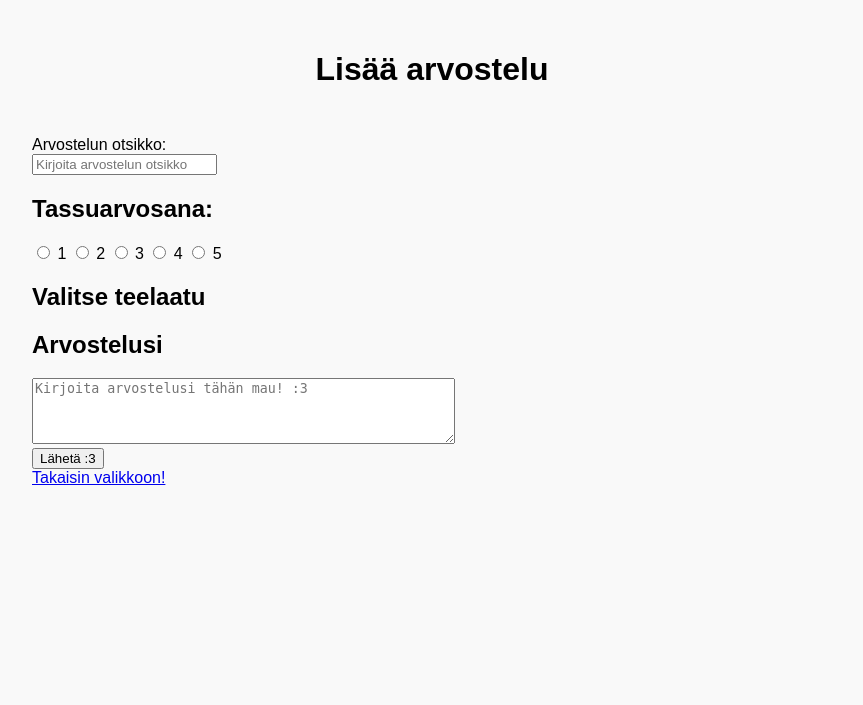
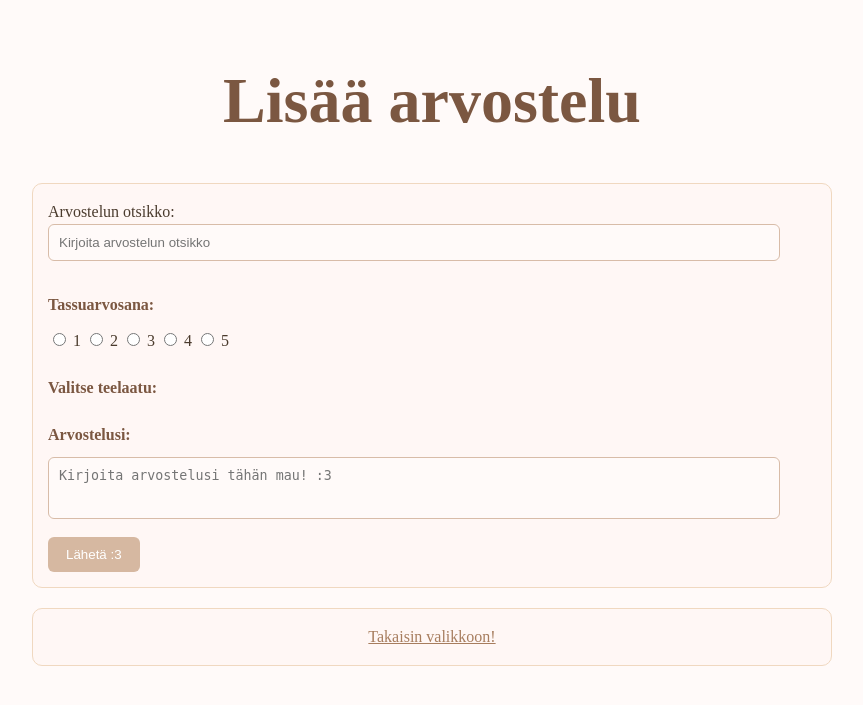
Before and after one commit to macabre-cs/teemukissa, a Python web app: template templates/add_review.html in a window 1280 px wide. Shown: the top 705 px of the page, without its empty margins (208-1071 px from the left). Run offline with Jinja, Linux system fonts and the light colour scheme; the template is opened without the code that fills it, so the values that code supplies are empty.

Commit message:
apply new cool css to app

```diff
--- a/static/main.css
+++ b/static/main.css
@@ -1,56 +1,201 @@
 body {
-    font-family: Arial, sans-serif;
+    font-family: "Times New Roman";
     margin: auto;
     max-width: 50em;
-    background-color: #f9f9f9;
+    background-color: #fffaf9;
+    color: #4a3b2d;
     padding: 20px;
+    line-height: 1.6;
 }
 
 .header {
-    padding: 10px 20px;
     text-align: center;
+    font-family: "Brush Script MT";
+    font-size: 2em;
+    color: #7b5741;
+    margin: 0 0 15px 0;
+    line-height: 1.2;
 }
 
 .nav {
-    margin: 10px 0;
+    text-align: center;
+    margin: auto 0;
+    border: 1px solid #f0d8c0;
+    border-radius: 10px;
+    padding: 15px;
+    background-color: #fff;
+}
+
+.nav a {
+    color: #8c6b4f;
+    margin: 0 8px;
 }
 
 .buttons {
     text-align: center;
-    margin: auto;
-    border: 1px solid #ddd;
-    border-radius: 5px;
+    margin: 20px auto;
+    border: 1px solid #f0d8c0;
+    border-radius: 10px;
     padding: 15px;
-    background-color: #fff;
+    background-color: #fff7f5;
 }
 
 .reviews {
-    border: 1px solid #ddd;
-    border-radius: 5px;
+    border: 1px solid #f0d8c0;
+    border-radius: 10px;
     padding: 15px;
-    margin-top: 15px;
-    margin-bottom: 15px;
+    margin-top: 20px;
     background-color: #fff;
 }
 
 .review {
-    border: 1px solid #ddd;
-    border-radius: 5px;
+    border: 1px solid #f0d8c0;
+    border-radius: 10px;
     padding: 15px;
-    margin: 10px;
-    background-color: #fff;
+    margin: 15px 0;
+    background-color: #fffdfc;
 }
 
-.reviews strong {
-    color: #555;
+.review h2 {
+    color: #7b5741;
 }
 
-.reviews em {
-    color: #888;
-    font-size: 0.9em;
+.review h3 {
+    color: #7b5741;
 }
 
 .actions {
     margin-top: 10px;
+}
+
+.actions a {
+    color: #a77d5e;
+}
+
+.comments {
+    margin-top: 15px;
+    border: 2px solid #f0d8c0;
+    padding: 15px;
+    background-color: #fffaf8;
+    border-radius: 10px;
+}
+
+.comments h3 {
     margin-bottom: 10px;
+    color: #7b5741;
+    padding-left: 5px;
 }
+
+.comment {
+    background-color: #fff;
+    border: 1px solid #f0d8c0;
+    border-radius: 8px;
+    padding: 10px;
+    margin: 10px 0 10px 5px;
+}
+
+.comment strong a {
+    color: #8c6b4f;
+}
+
+.comment em {
+    display: block;
+    color: #a38f7a;
+    font-size: 0.85em;
+    margin-top: 5px;
+}
+
+.create-review {
+    margin-top: 25px;
+    padding: 15px;
+    border: 1px solid #f0d8c0;
+    border-radius: 10px;
+    background-color: #fff7f5;
+}
+
+.create-review h4 {
+    margin-bottom: 10px;
+    color: #7b5741;
+}
+
+.create-review input[type="text"] {
+    width: 710px;
+    padding: 10px;
+    margin-bottom: 10px;
+    border: 1px solid #d8bca8;
+    border-radius: 6px;
+    background-color: #fffaf9;
+}
+
+.create-review textarea {
+    width: 710px;
+    height: 40px;
+    padding: 10px;
+    margin-bottom: 10px;
+    border: 1px solid #d8bca8;
+    border-radius: 6px;
+    background-color: #fffaf9;
+    resize: none;
+}
+
+.create-review input[type="submit"] {
+    background-color: #d6b8a1;
+    color: #fff;
+    padding: 10px 18px;
+    border-radius: 6px;
+    border: none;
+}
+
+.form {
+    margin-top: 25px;
+    padding: 20px;
+    border: 1px solid #f0d8c0;
+    border-radius: 10px;
+    background-color: #fff8f2;
+}
+
+.form label {
+    display: block;
+    margin-bottom: 8px;
+    color: #7b5741;
+}
+
+.form input[type="text"] {
+    width: 740px;
+    padding: 10px;
+    margin-bottom: 12px;
+    border: 1px solid #d8bca8;
+    border-radius: 6px;
+    background-color: #fffaf9;
+}
+
+.form input[type="password"] {
+    width: 740px;
+    padding: 10px;
+    margin-bottom: 12px;
+    border: 1px solid #d8bca8;
+    border-radius: 6px;
+    background-color: #fffaf9;
+}
+
+.form textarea {
+    width: 100%;
+    padding: 10px;
+    margin-bottom: 12px;
+    border: 1px solid #d8bca8;
+    border-radius: 6px;
+    background-color: #fffaf9;
+    resize: none;
+}
+
+.form input[type="submit"] {
+    background-color: #d6b8a1;
+    color: #fff;
+    padding: 10px 18px;
+    border-radius: 6px;
+    border: none;
+}
+
+a {
+    color: #a77d5e;
+}
--- a/templates/add_review.html
+++ b/templates/add_review.html
@@ -8,38 +8,39 @@
     <div class="header">
       <h1>Lisää arvostelu</h1>
     </div>
+
     {% if session.user_id %}
     <h3>Tee vaan maistuu. Eikö niin {{ session["username"] }}?</h3>
     {% endif %}
 
-    <form action="/add_review" method="POST">
-      <p>
+    <div class="create-review">
+      <form action="/add_review" method="POST">
         <label for="title">Arvostelun otsikko:</label><br />
         <input type="text" name="title" required placeholder="Kirjoita arvostelun otsikko" />
-      </p>
-      <h2>Tassuarvosana:</h2>
-      <div>
+
+        <h4>Tassuarvosana:</h4>
         {% for i in range(1, 6) %}
         <label> <input type="radio" name="rating" value="{{ i }}" required /> {{ i }} </label>
         {% endfor %}
-      </div>
-      <h2>Valitse teelaatu</h2>
-      <div>
+
+        <h4>Valitse teelaatu:</h4>
         {% for variety in varieties %}
         <label>
           <input type="radio" name="variety" value="{{ variety[0] }}" required />
           {{ variety[0].capitalize() }} </label
         ><br />
         {% endfor %}
-      </div>
 
-      <h2>Arvostelusi</h2>
-      <textarea name="content" rows="4" cols="50" required placeholder="Kirjoita arvostelusi tähän mau! :3"></textarea
-      ><br />
-      <input type="hidden" name="csrf_token" value="{{ session.csrf_token }}" />
-      <input type="submit" value="Lähetä :3" />
-    </form>
+        <h4>Arvostelusi:</h4>
+        <textarea name="content" rows="4" required placeholder="Kirjoita arvostelusi tähän mau! :3"></textarea><br />
 
-    <a href="/teatimes">Takaisin valikkoon!</a>
+        <input type="hidden" name="csrf_token" value="{{ session.csrf_token }}" />
+        <input type="submit" value="Lähetä :3" />
+      </form>
+    </div>
+
+    <div class="buttons">
+      <a href="/teatimes">Takaisin valikkoon!</a>
+    </div>
   </body>
 </html>
```
Also changed, not shown: templates/add_image.html (+16 -15 lines), templates/edit.html (+12 -7 lines), templates/index.html (+8 -18 lines), templates/login.html (+14 -18 lines), templates/register.html (+14 -19 lines), templates/remove.html (+10 -5 lines), templates/review.html (+40 -11 lines), templates/search.html (+14 -18 lines), templates/tea_reviews.html (+25 -20 lines), templates/teatimes.html (+9 -21 lines), templates/user.html (+20 -18 lines).
